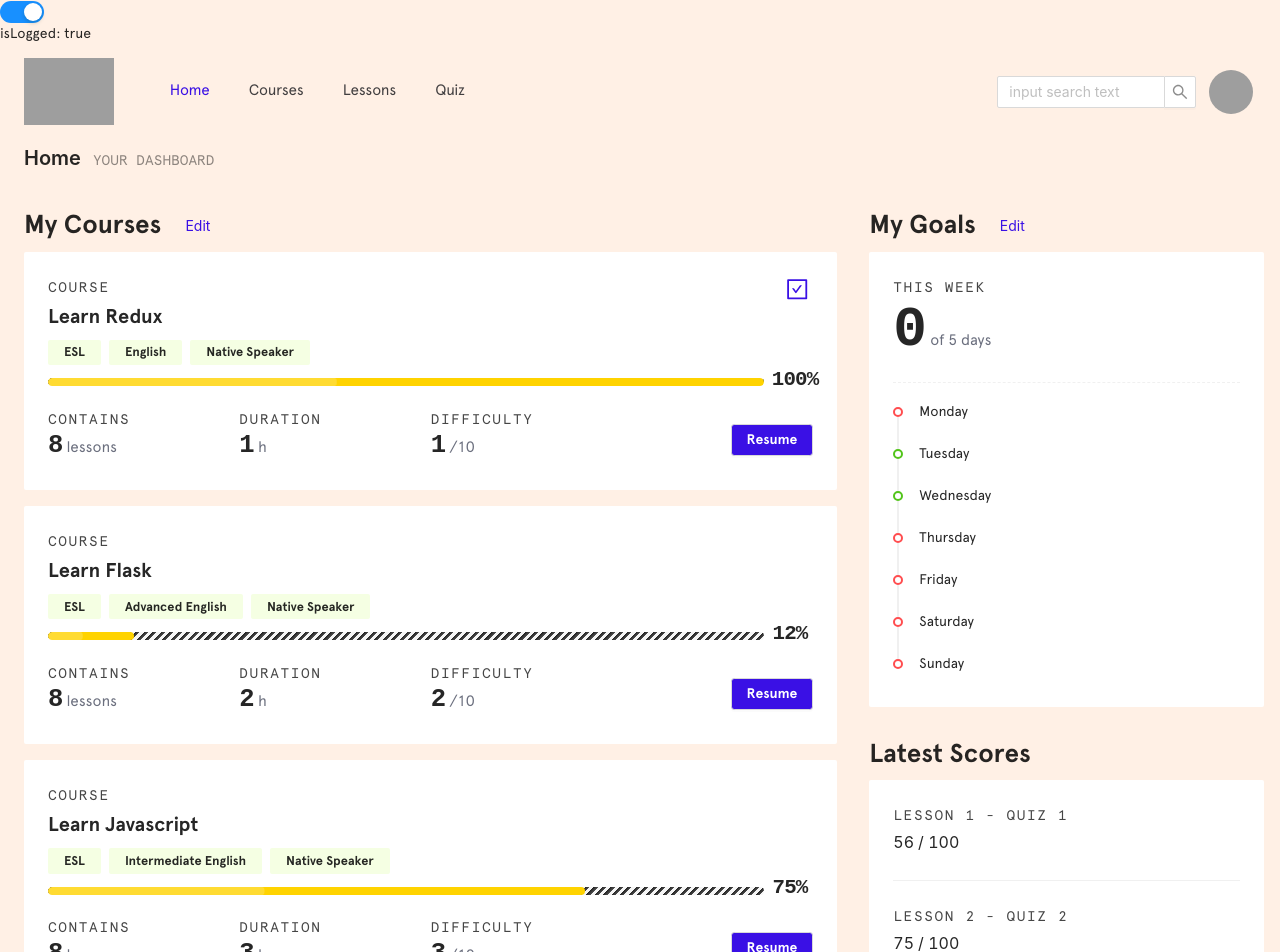
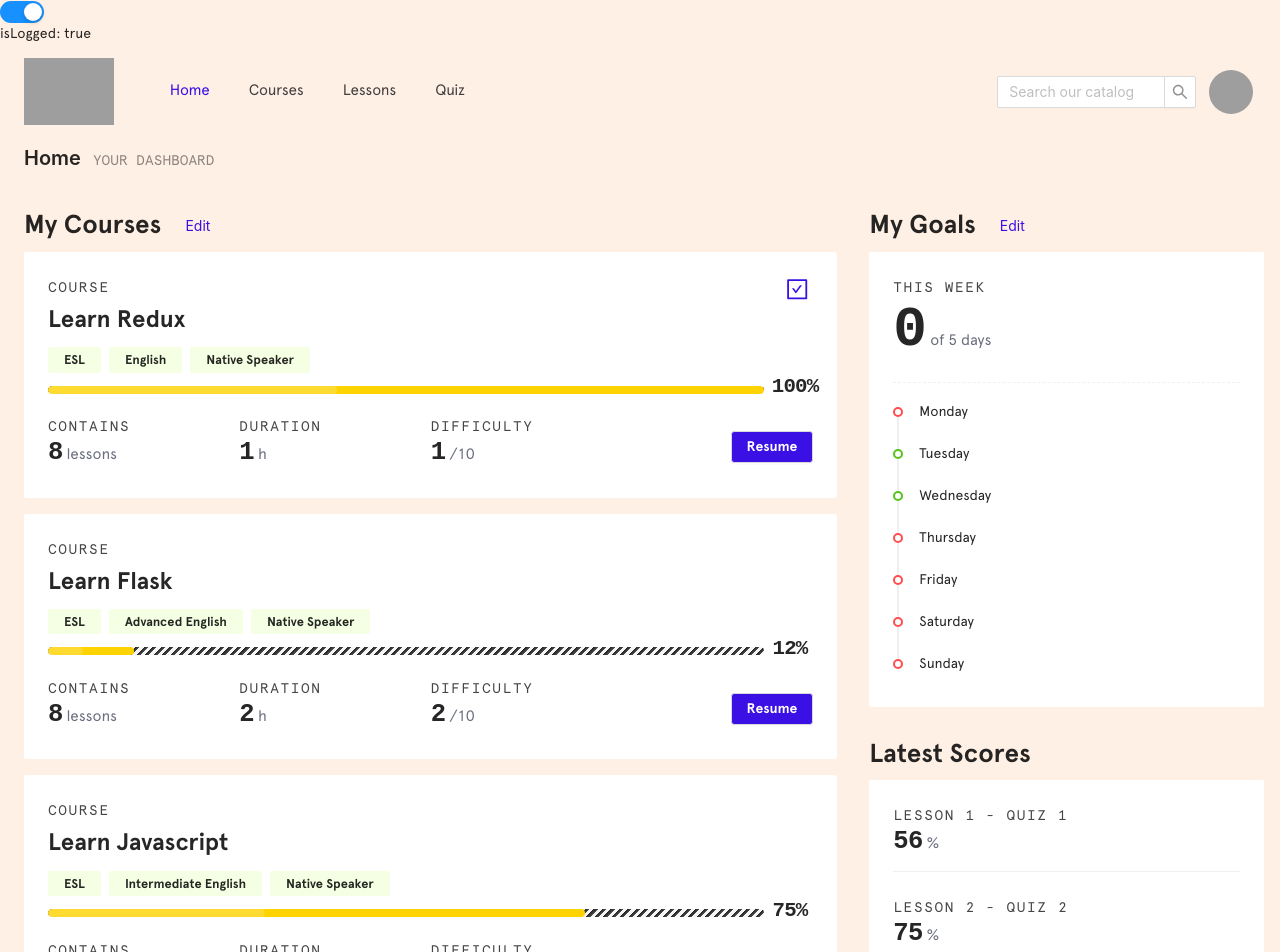
Before and after one commit to antoineGH/sayhello, a React (Create React App) app: page /auth/home in a window 1280 px wide. Shown: the top 952 px of the page. Built offline with nearby package versions, Linux system fonts and the light colour scheme; grey boxes are pictures that could not be loaded.

Commit message:
score design

```diff
--- a/src/App.css
+++ b/src/App.css
@@ -123,7 +123,7 @@ h4.ant-typography,
 	margin-bottom: 0.5em;
 	color: rgba(0, 0, 0, 0.85);
 	font-weight: 600;
-	font-size: 20px;
+	font-size: 1.5rem;
 	line-height: 1.4;
 	font-family: 'Apercu-Pro-Bold';
 }
@@ -209,6 +209,10 @@ h4.ant-typography,
 	font-size: 0.95rem;
 }
 
+.stat_score .ant-statistic-content {
+	margin-bottom: -1rem;
+}
+
 .ant-timeline-item-content {
 	font-family: 'Apercu-Pro-Regular';
 }
--- a/src/components/score/Score.tsx
+++ b/src/components/score/Score.tsx
@@ -19,9 +19,10 @@ const Score = () => {
 					return (
 						<div key={count}>
 							<Statistic
+								className='stat_course_lower stat_score'
 								title={`${score.lesson_name} - ${score.quiz_name}`}
 								value={score.score}
-								suffix='/ 100'
+								suffix='%'
 							/>
 							{count !== scores.length && <Divider />}
 						</div>
--- a/src/components/topMenu/Search.tsx
+++ b/src/components/topMenu/Search.tsx
@@ -9,7 +9,7 @@ const SearchBar = () => {
 
 	return (
 		<>
-			<Search placeholder='input search text' allowClear onSearch={onSearch} style={{ width: 200 }} />
+			<Search placeholder='Search our catalog' allowClear onSearch={onSearch} style={{ width: 200 }} />
 		</>
 	)
 }
```
